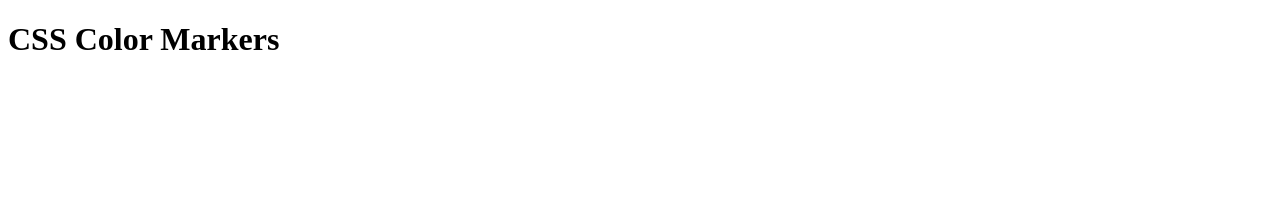
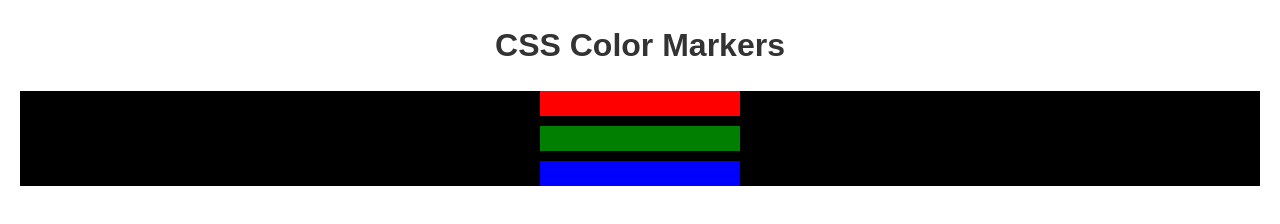
Before and after one commit to Franchiko/colored-markers, a plain HTML site: page index.html in a window 1280 px wide. Drawn offline with Linux system fonts and the light colour scheme.

Commit message:
commit to charge the colors

```diff
--- a/index.html
+++ b/index.html
@@ -8,5 +8,10 @@
 </head>
 <body>
     <h1>CSS Color Markers</h1>
+    <div class="container">
+        <div class="marker one"></div>
+        <div class="marker two"></div>
+        <div class="marker three"></div>
+    </div>
 </body>
 </html>
--- a/styles.css
+++ b/styles.css
@@ -0,0 +1,39 @@
+*{
+    box-sizing: border-box;
+    margin: 0;
+    padding: 0;
+}
+
+body{
+    font-family: Arial, sans-serif;
+    line-height: 1.6;
+    padding: 20px;
+}
+
+h1{
+    color: #333;
+    margin-bottom: 20px;
+    text-align: center;
+}
+
+.container{
+  background-color: rgb(0, 0, 0);
+}
+
+.marker{
+    width: 200px;
+    height: 25px;
+    margin: 10px auto;
+}
+
+.one{
+    background-color: rgb(255, 0, 0);
+}
+
+.two{
+    background-color: rgb(0, 127, 0);
+}
+
+.three{
+    background-color: rgb(0, 0, 255);
+}
```
